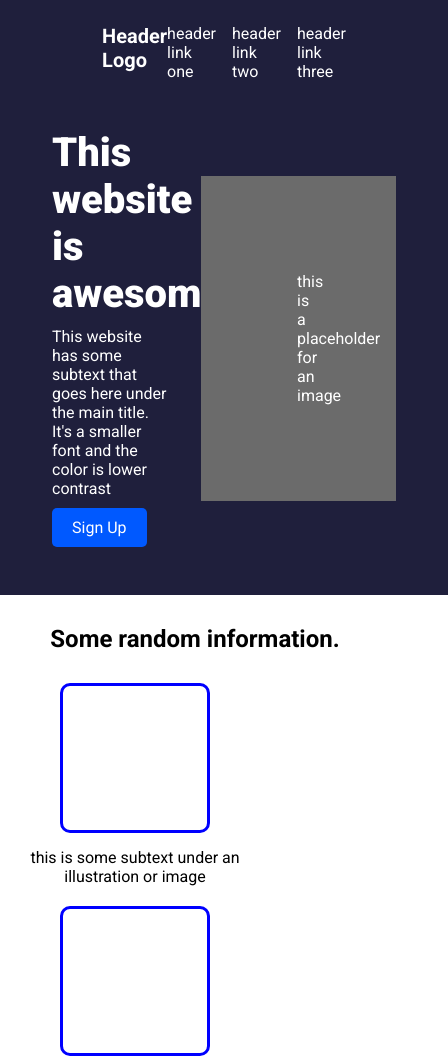
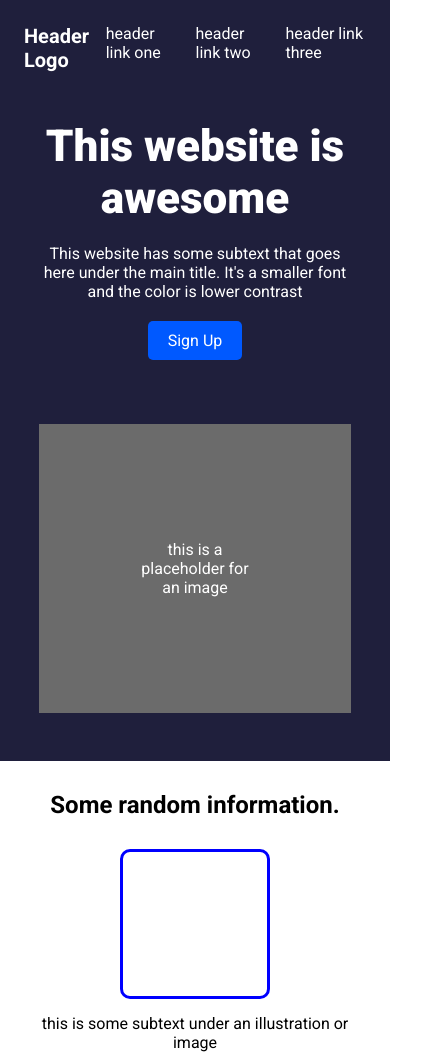
Before and after one commit to sebdoubleu/odin-flex-site-build, a plain HTML site: page index.html in a window 390 px wide. Shown: the top 1064 px of the page, 448 px wide, since content can reach past the window. Drawn offline with Linux system fonts and the light colour scheme.

Commit message:
Add media queries and push finished project excersize

```diff
--- a/css/style.css
+++ b/css/style.css
@@ -139,7 +139,7 @@ a {
 
 .testimonial-section :last-child {
      margin-left: auto;
-     padding: 10px 0 0 0;
+     padding: 10px 50px 0 0;
      font-weight: bold;
      font-size: 1rem;
 }
@@ -175,4 +175,60 @@ footer {
     padding: 8px 18px;
     border: 2px solid white;
     border-radius: 10px;
+    text-align: center;
 }
+
+@media all and (max-width: 1400px) {
+    .hero-wrapper,
+    .testimonial-section {
+        padding: 1.5rem 5rem 3rem;
+    }
+    .testimonial-section {
+        padding: 3rem 1.5rem 3rem
+    }
+}
+
+@media all and (max-width: 960px) {
+    .hero-wrapper,
+    .testimonial-section {
+        padding: 1.5rem 1.5rem 3rem;
+    }
+    .card {
+        max-width: 90vw;
+    }
+    .card p {
+        max-width: 80vw;
+    }
+    .cards {
+        display: flex;
+        justify-content: center;
+    }
+    .testimonial-section {
+        padding: 4rem 1.5rem 4rem
+    }
+    .testimonial-section :last-child {
+        margin: 0;
+        text-align: center;
+   }
+   .hero-content h1 {
+        font-size: 2rem;
+   }
+   .hero-content p {
+    padding: 20px 0;
+   }
+}
+@media all and (max-width: 550px) {
+    .hero-content {
+        flex-direction: column;
+        text-align: center;
+        gap: 4rem;
+    }
+    .hero-left,
+    .hero-right,
+    .placeholder-img {
+        max-width: 80vw;
+    }
+    .hero-content h1 {
+         font-size: 2.75rem;
+    }
+}
```
